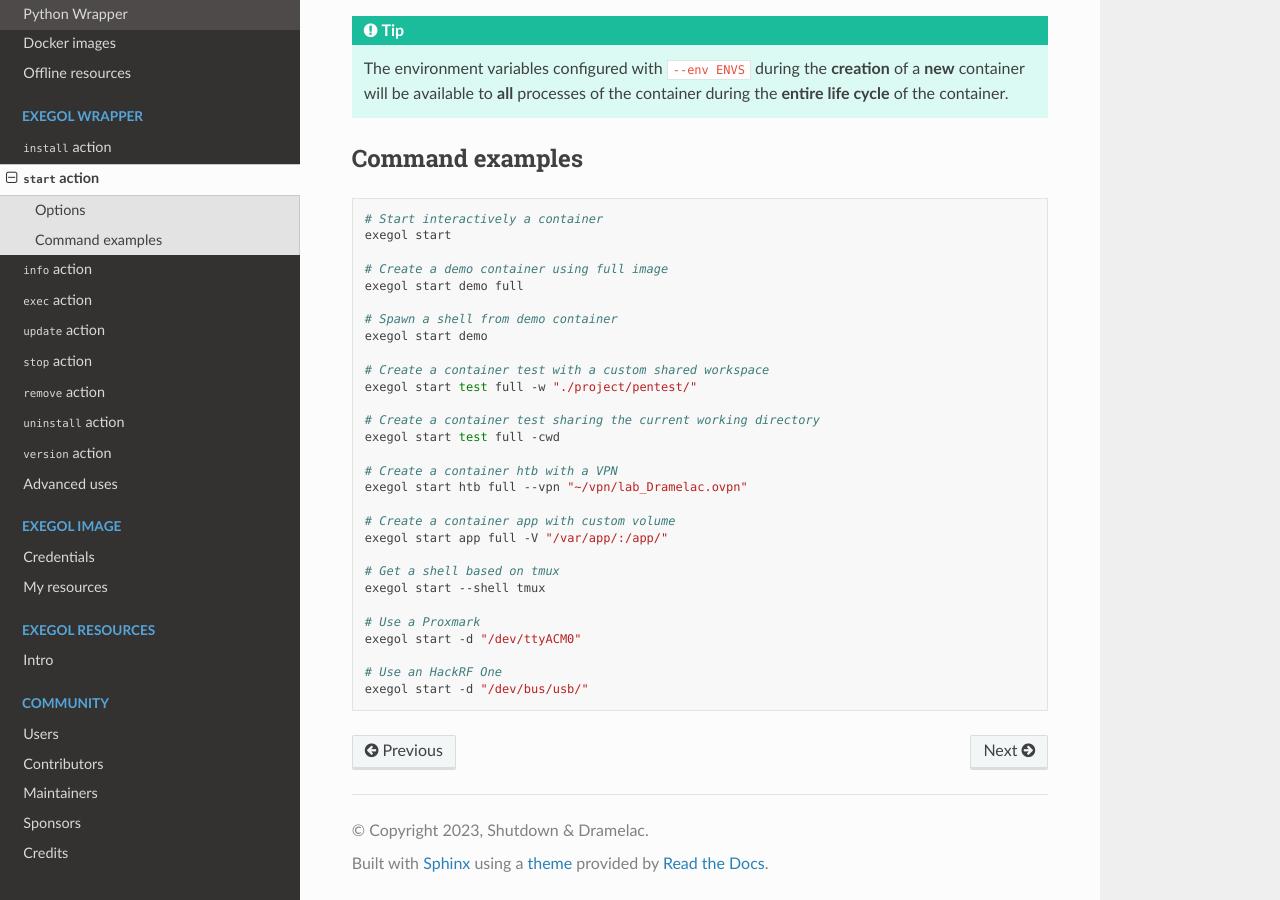
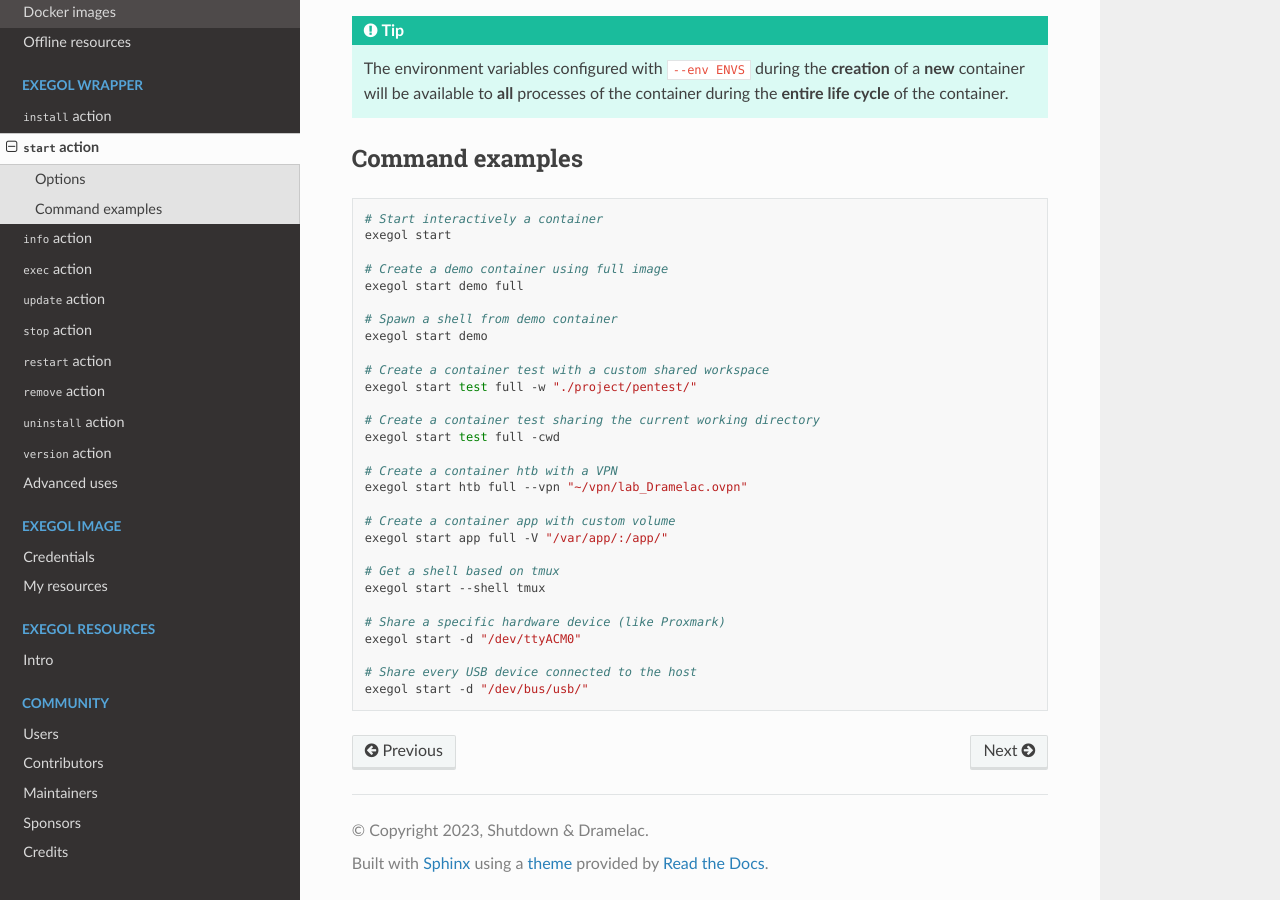
Before and after one commit to ThePorgs/Exegol-docs, a Sphinx documentation site: the page built from source/exegol-wrapper/start.rst, in a window 1280 px wide and 900 px high, scrolled down 2937 px. Built offline with Sphinx 7.4.7 and the Read the Docs theme 2.0.0, drawn with Linux system fonts in a browser that asks for light colours.

Commit message:
Add restart action

```diff
--- a/source/exegol-wrapper/start.rst
+++ b/source/exegol-wrapper/start.rst
@@ -127,8 +127,8 @@ Command examples
    # Get a shell based on tmux
    exegol start --shell tmux
 
-   # Use a Proxmark
+   # Share a specific hardware device (like Proxmark)
    exegol start -d "/dev/ttyACM0"
 
-   # Use an HackRF One
+   # Share every USB device connected to the host
    exegol start -d "/dev/bus/usb/"
--- a/source/index.rst
+++ b/source/index.rst
@@ -107,6 +107,7 @@ Wanna chat? Need help? Join us on the `Exegol discord`_!
    exegol-wrapper/exec.rst
    exegol-wrapper/update.rst
    exegol-wrapper/stop.rst
+   exegol-wrapper/restart.rst
    exegol-wrapper/remove.rst
    exegol-wrapper/uninstall.rst
    exegol-wrapper/version.rst
```
Also changed, not shown: source/exegol-wrapper/restart.rst (added, +34 -0 lines).
